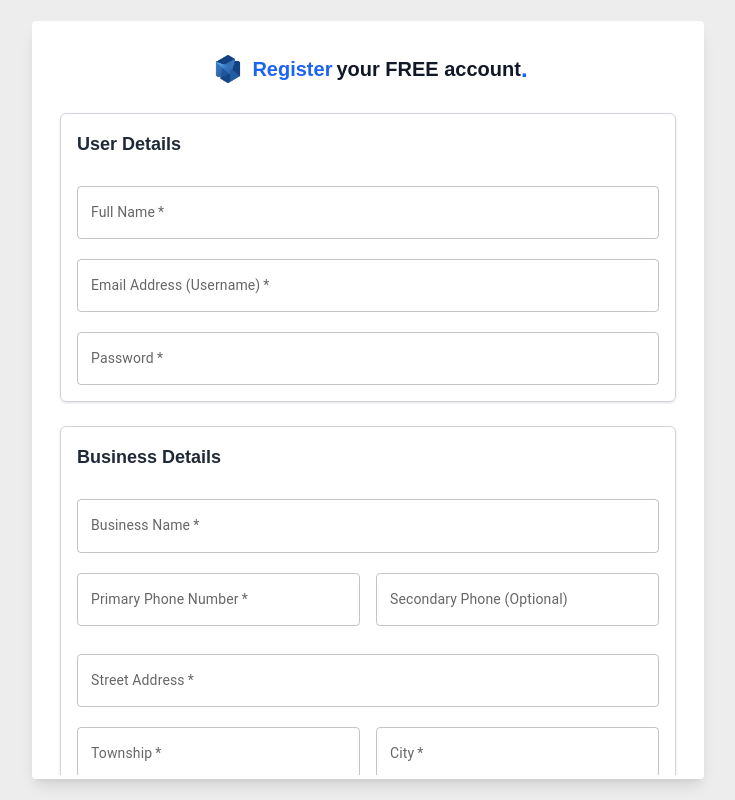
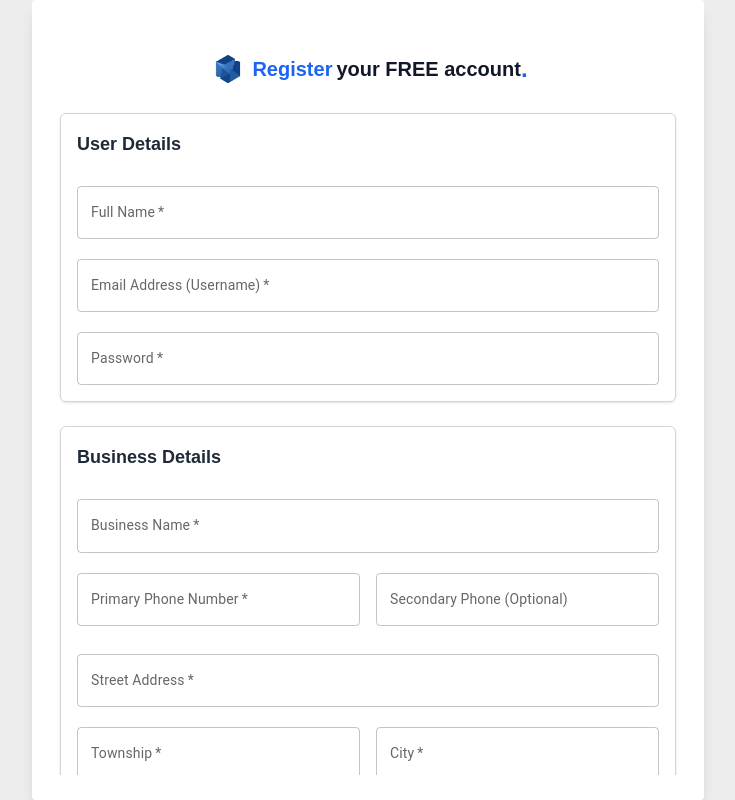
Before and after one commit to aunghein-dev/frontend_stocksManagement, a Next.js app: page /signup in a window 1280 px wide. Shown: the whole page, without its empty margins (272-1007 px from the left). Built offline with nearby package versions, Linux system fonts and the light colour scheme; no server answers.

Commit message:
Initial commit of Next.js stocks-management frontend project

```diff
--- a/src/app/signup/page.tsx
+++ b/src/app/signup/page.tsx
@@ -6,7 +6,7 @@ export default function SignupPage() {
   return (
      <div className='absolute top-0 left-0 w-full h-full flex items-center justify-center flex-col min-h-[100dvh]'>
 
-       <div className="flex items-center justify-center p-1 shadow-lg rounded-sm max-w-2xl w-full bg-white h-full sm:h-auto">
+       <div className="flex items-center justify-center p-1 shadow-lg rounded-sm max-w-2xl w-full bg-white min-h-[100dvh]">
         <Toaster position="top-center" reverseOrder={false} />
         <div className="w-full px-2 sm:px-6 py-6
                          overflow-auto custom-scrollbar sm:h-[calc(100dvh-50px)] h-full">
```
